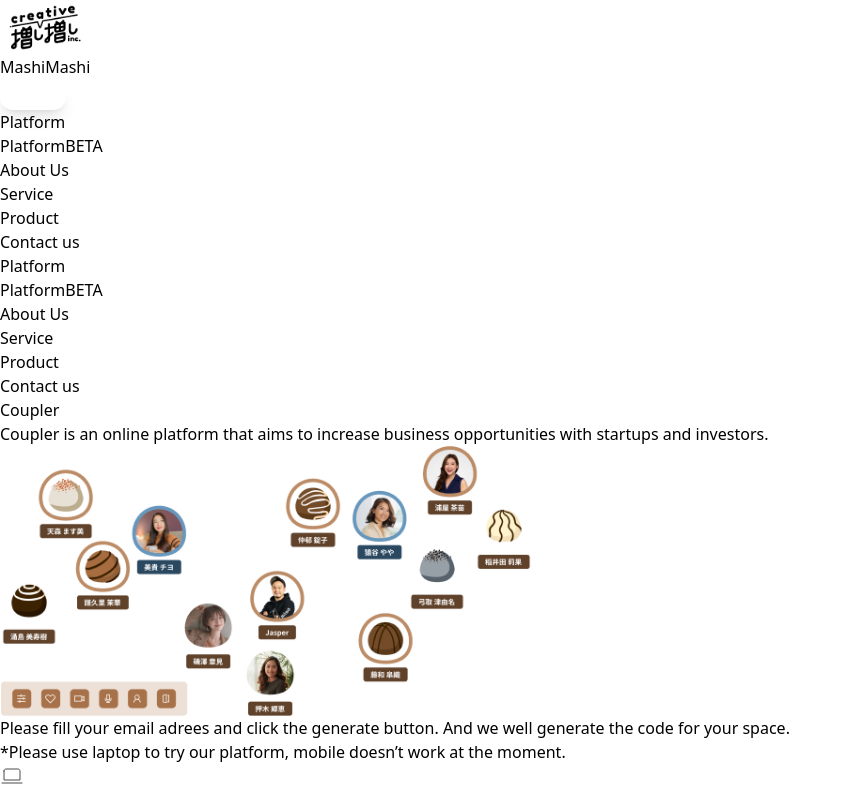
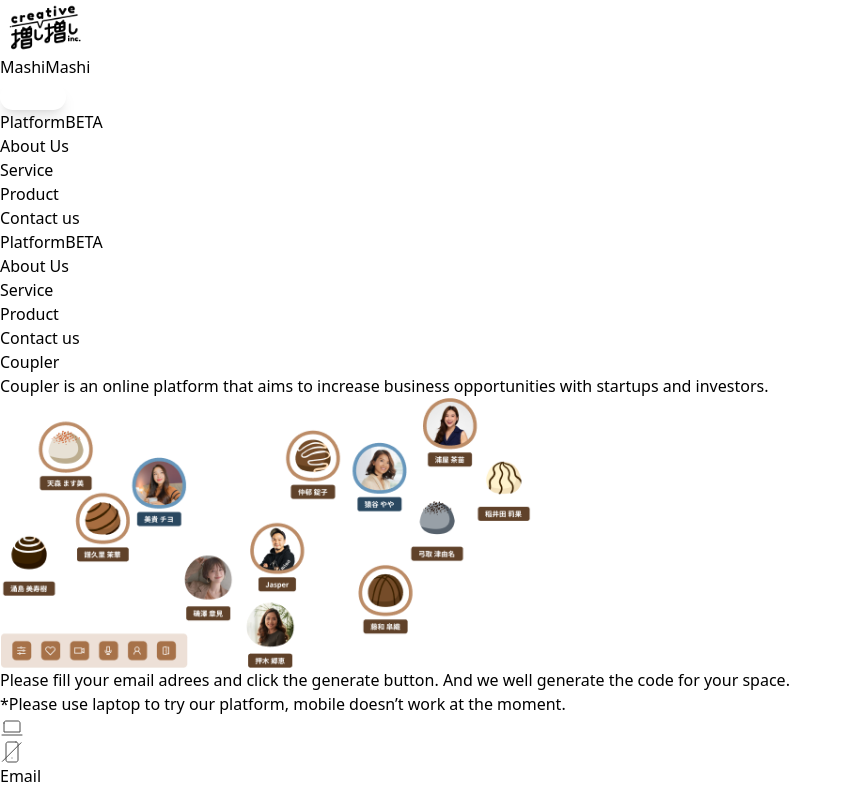
Before and after one commit to cruip/tailwind-landing-page-template, a React (Vite) app: page /platform in a window 1280 px wide. Shown: the top 786 px of the page, without its empty margins (0-852 px from the left). Built offline with nearby package versions, Linux system fonts and the light colour scheme.

Commit message:
Remove extra navlink

```diff
--- a/src/partials/Header.jsx
+++ b/src/partials/Header.jsx
@@ -77,16 +77,16 @@
 
 const NavLinks = () => (
   <>
-    <NavLink href="/platform" title="Platform" />
     <li>
       <a
         className="font-bold hover:opacity-50 px-5 py-3 flex items-center transition duration-150 ease-in-out gap-2"
         href="/platform"
       >
-       Platform
-       <span class="badge border-none text-white badge-sm bg-secondary absolute top-0 right-0">BETA</span>
+        Platform
+        <span class="badge border-none text-white badge-sm bg-secondary absolute top-0 right-0">
+          BETA
+        </span>
       </a>
-
     </li>
     <li>
       <a
```
